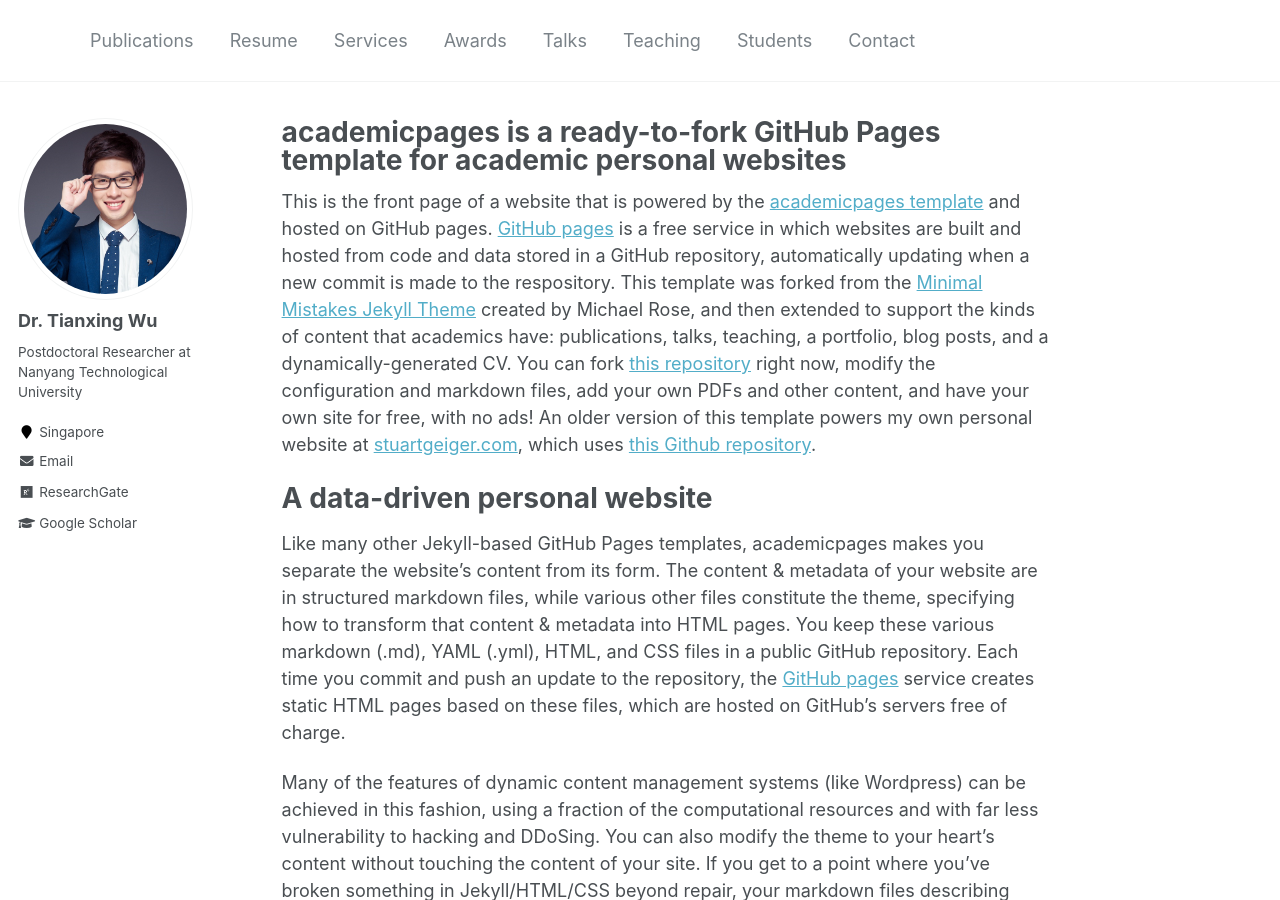
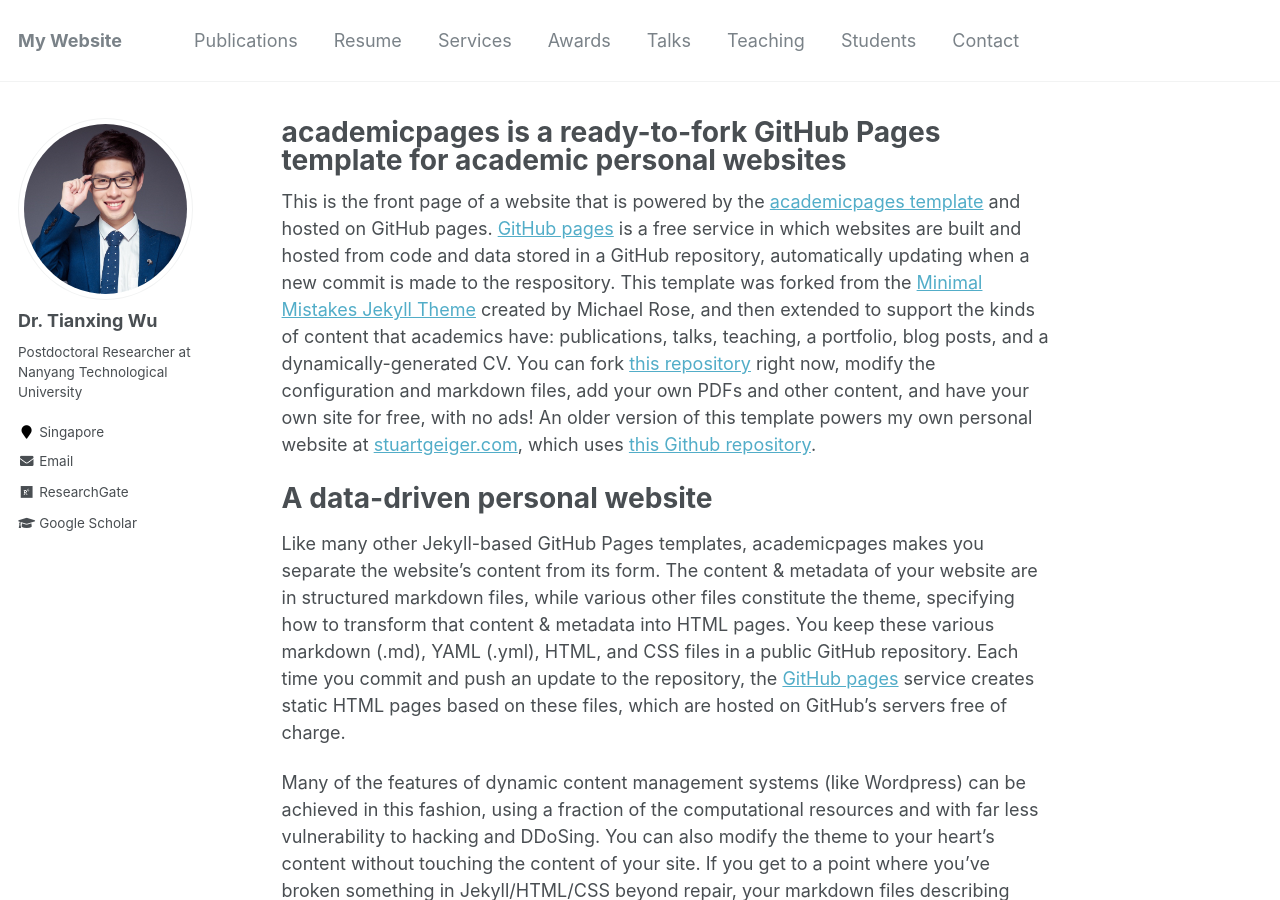
Before and after one commit to tianxing-wu/tianxing-wu.github.io, a Jekyll site: the page built from _pages/about.md, in a window 1280 px wide and 900 px high. Built offline with Jekyll 4.4.1, drawn with Linux system fonts in a browser that asks for light colours.

Commit message:
site update

```diff
--- a/_config.yml
+++ b/_config.yml
@@ -7,8 +7,8 @@
 
 # Site Settings
 locale                   : "en-US"
-title                    : ""
-title_separator          : ""
+title                    : "My Website"
+title_separator          : "-"
 name                     : &name "Tianxing Wu"
 description              : &description "Postdoctoral Researcher at Nanyang Technological University"
 url                      : https://tianxing-wu.github.io # the base hostname & protocol for your site e.g. "https://mmistakes.github.io"
```
Also changed, not shown: 1 other file.
